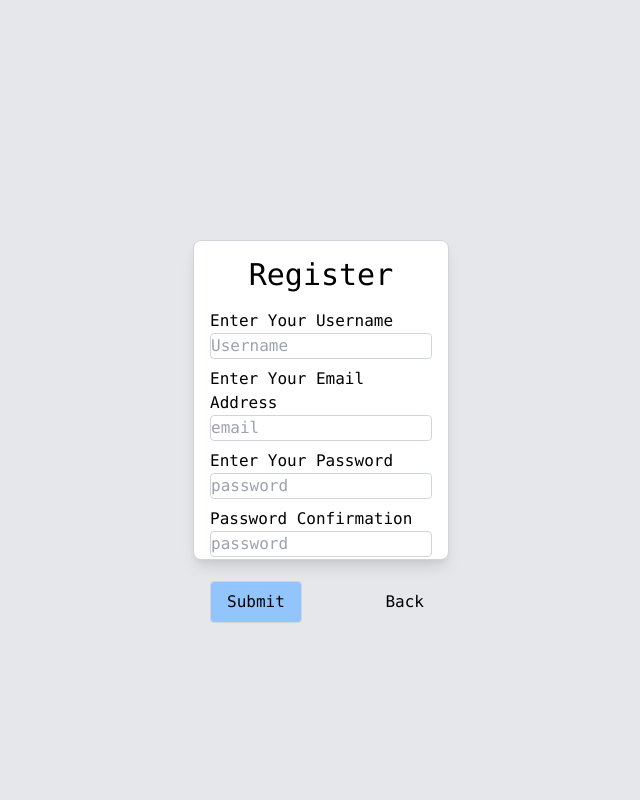
After one commit to NRaudseps/Nested-list, a PHP site: page /resources/views/auth/register.view.php in a window 1280 px wide. The commit adds this page. Shown: the whole page, without its empty margins (319-959 px from the left). Run offline with PHP 8.4, Linux system fonts and the light colour scheme; style sheets or scripts are compiled from the project's sources.

Commit message:
made and stylized basic views

```diff
--- a/app/Bootstrap/routes.php
+++ b/app/Bootstrap/routes.php
@@ -4,4 +4,6 @@ return FastRoute\simpleDispatcher(function(FastRoute\RouteCollector $r) {
     $namespace = '\App\Controllers\\';
 
     $r->addRoute('GET', '/', $namespace . 'Controller@index');
+    $r->addRoute('GET', '/login', $namespace . 'Controller@login');
+    $r->addRoute('GET', '/register', $namespace . 'Controller@register');
 });
--- /dev/null
+++ b/resources/views/auth/register.view.php
@@ -0,0 +1,63 @@
+<!doctype html>
+<html lang="en">
+<head>
+    <meta charset="UTF-8">
+    <meta name="viewport"
+          content="width=device-width, user-scalable=no, initial-scale=1.0, maximum-scale=1.0, minimum-scale=1.0">
+    <meta http-equiv="X-UA-Compatible" content="ie=edge">
+    <title>Register</title>
+    <link rel="stylesheet" href="public/app.css">
+</head>
+<body>
+
+    <div class="font-mono h-screen flex justify-center items-center bg-gray-200">
+        <div class="h-2/5 w-1/5 border border-gray-300 rounded-lg shadow shadow-lg bg-white">
+            <h3 class="text-3xl flex justify-center py-4">Register</h3>
+
+            <form action="#" method="post" class="px-4">
+                <label for="username">Enter Your Username</label>
+                <input
+                    type="text"
+                    name="username"
+                    placeholder="Username"
+                    required
+                    class="mb-2 border border-gray-300 rounded w-full"
+                ><br>
+                <label for="email">Enter Your Email Address</label>
+                <input
+                    type="email"
+                    name="email"
+                    placeholder="email"
+                    required
+                    class="mb-2 border border-gray-300 rounded w-full"
+                ><br>
+                <label for="password">Enter Your Password</label>
+                <input
+                    type="password"
+                    name="password"
+                    placeholder="password"
+                    required
+                    class="mb-2 border border-gray-300 rounded w-full"
+                ><br>
+                <label for="password_confirmation">Password Confirmation</label>
+                <input
+                    type="password"
+                    name="password_confirmation"
+                    placeholder="password"
+                    required
+                    class="mb-2 border border-gray-300 rounded w-full"
+                ><br>
+                <div class="flex items-center justify-between mt-4">
+                    <button
+                        type="submit"
+                        class="bg-blue-300 rounded border border-gray-300 py-2 px-4"
+                    >
+                        Submit
+                    </button>
+                    <a href="/" class="mr-2">Back</a>
+                </div>
+            </form>
+        </div>
+    </div>
+</body>
+</html>
--- a/resources/views/home.view.php
+++ /dev/null
@@ -1,3 +0,0 @@
-<?php
-
-echo 'Hello';
--- /dev/null
+++ b/resources/views/layouts/footer.view.php
@@ -0,0 +1,2 @@
+</body>
+</html>
```
Also changed, not shown: app/Controllers/Controller.php (+11 -1 lines), resources/views/auth/login.view.php (added, +47 -0 lines), resources/views/layouts/header.view.php (added, +19 -0 lines), resources/views/welcome.view.php (added, +15 -0 lines).
